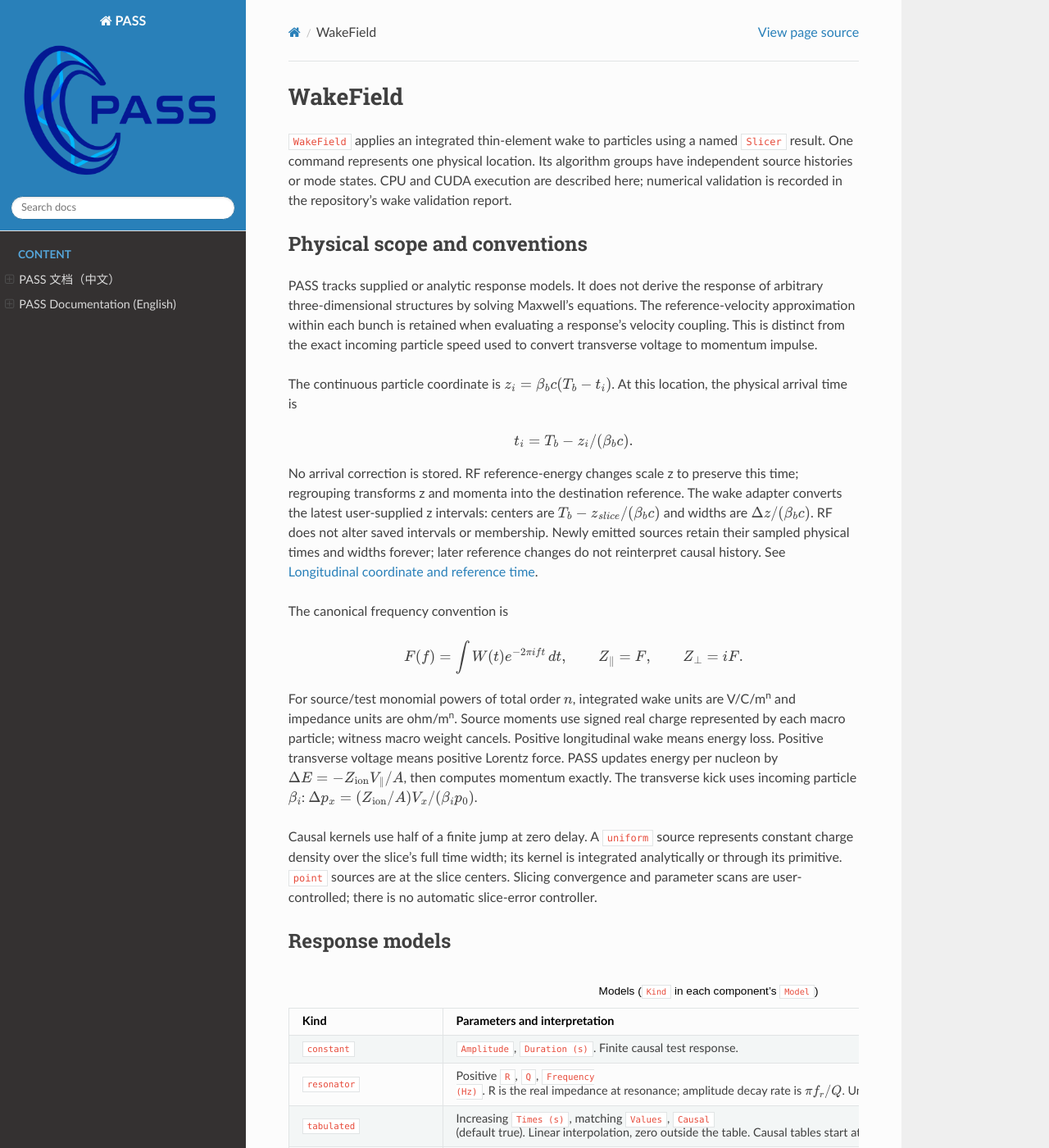
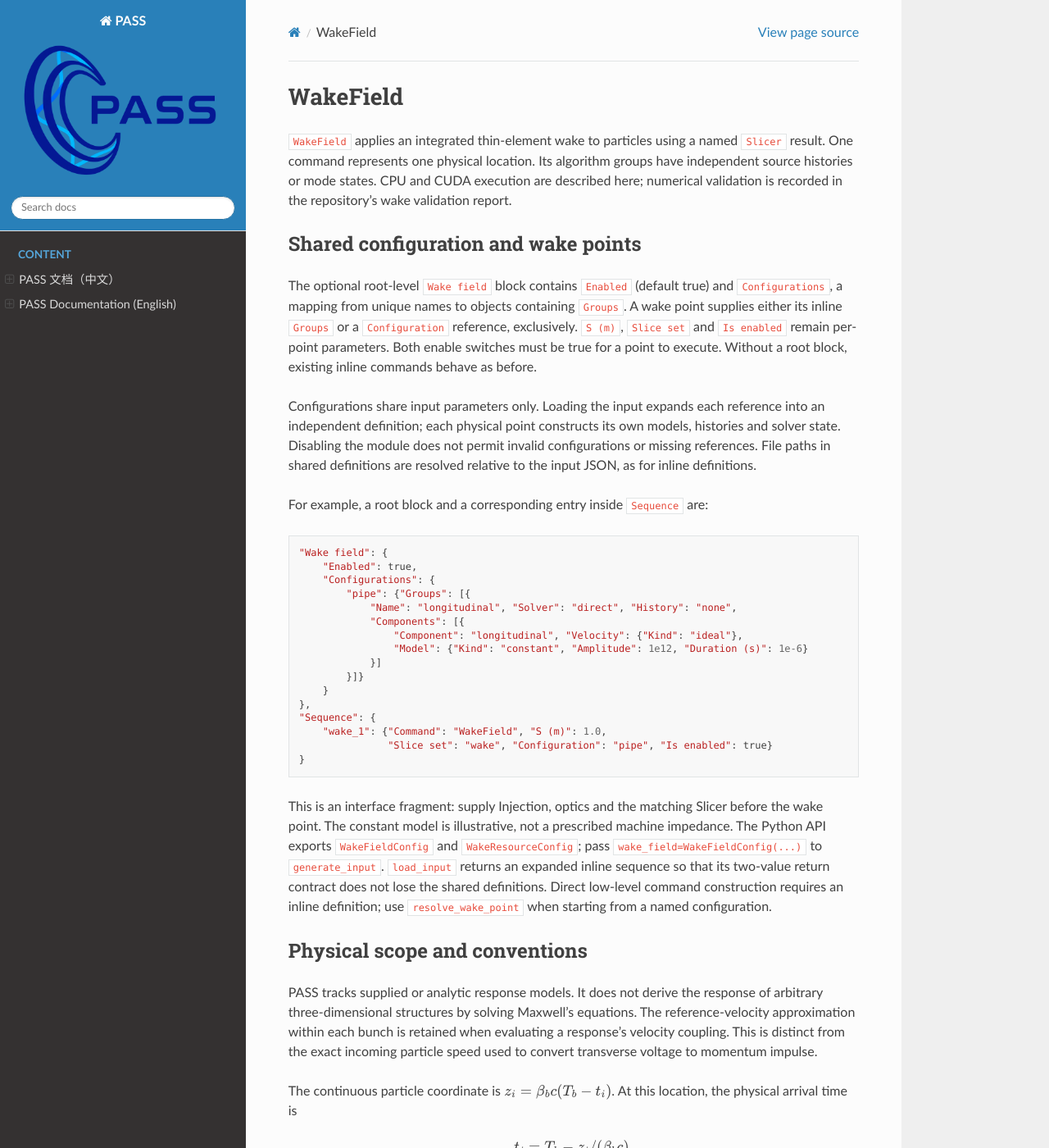
Before and after one commit to changmx/PASS, a Sphinx documentation site: the page built from docs/source/en/wake_field.rst, in a window 1280 px wide and 1400 px high. Shown: the whole window at 82% size. Built offline with Sphinx 7.4.7 and the Read the Docs theme 3.1.0, drawn with Linux system fonts in a browser that asks for light colours; pages that are not in the unit, such as notebooks, are missing from menus; some of the changed text lies outside the part shown.

Commit message:
feat: add global management for wakefield configuration

```diff
--- a/docs/source/en/wake_field.rst
+++ b/docs/source/en/wake_field.rst
@@ -6,6 +6,51 @@ WakeField
 groups have independent source histories or mode states. CPU and CUDA execution
 are described here; numerical validation is recorded in the
 repository's wake validation report.
+
+Shared configuration and wake points
+------------------------------------
+
+The optional root-level ``Wake field`` block contains ``Enabled`` (default true)
+and ``Configurations``, a mapping from unique names to objects containing
+``Groups``. A wake point supplies either its inline ``Groups`` or a
+``Configuration`` reference, exclusively. ``S (m)``, ``Slice set`` and
+``Is enabled`` remain per-point parameters. Both enable switches must be true
+for a point to execute. Without a root block, existing inline commands behave
+as before.
+
+Configurations share input parameters only. Loading the input expands each
+reference into an independent definition; each physical point constructs its
+own models, histories and solver state. Disabling the module does not permit
+invalid configurations or missing references. File paths in shared definitions
+are resolved relative to the input JSON, as for inline definitions.
+
+For example, a root block and a corresponding entry inside ``Sequence`` are::
+
+   "Wake field": {
+       "Enabled": true,
+       "Configurations": {
+           "pipe": {"Groups": [{
+               "Name": "longitudinal", "Solver": "direct", "History": "none",
+               "Components": [{
+                   "Component": "longitudinal", "Velocity": {"Kind": "ideal"},
+                   "Model": {"Kind": "constant", "Amplitude": 1e12, "Duration (s)": 1e-6}
+               }]
+           }]}
+       }
+   },
+   "Sequence": {
+       "wake_1": {"Command": "WakeField", "S (m)": 1.0,
+                  "Slice set": "wake", "Configuration": "pipe", "Is enabled": true}
+   }
+
+This is an interface fragment: supply Injection, optics and the matching Slicer
+before the wake point. The constant model is illustrative, not a prescribed
+machine impedance. The Python API exports ``WakeFieldConfig`` and
+``WakeResourceConfig``; pass ``wake_field=WakeFieldConfig(...)`` to
+``generate_input``. ``load_input`` returns an expanded inline sequence so that
+its two-value return contract does not lose the shared definitions. Direct
+low-level command construction requires an inline definition; use
+``resolve_wake_point`` when starting from a named configuration.
 
 Physical scope and conventions
 ------------------------------
@@ -151,8 +196,8 @@ frequencies and damping remain fixed. No universal beta multiplier is applied.
 Explicit algorithm groups
 -------------------------
 
-Top-level fields are ``S (m)``, ``Command="WakeField"``, ``Slice set``,
-``Groups`` and ``Is enabled``. Groups have unique ``Name`` values and nonempty
+Command fields are ``S (m)``, ``Command="WakeField"``, ``Slice set``,
+``Groups`` or ``Configuration``, and ``Is enabled``. Groups have unique ``Name`` values and nonempty
 ``Components`` lists. Each component selects ``Component``, ``Model``,
 ``Velocity``, optional ``Scale`` and ``Field content``.
 
```
Also changed, not shown: docs/source/zh/wake_field.rst (+40 -1 lines), 2 other files.
